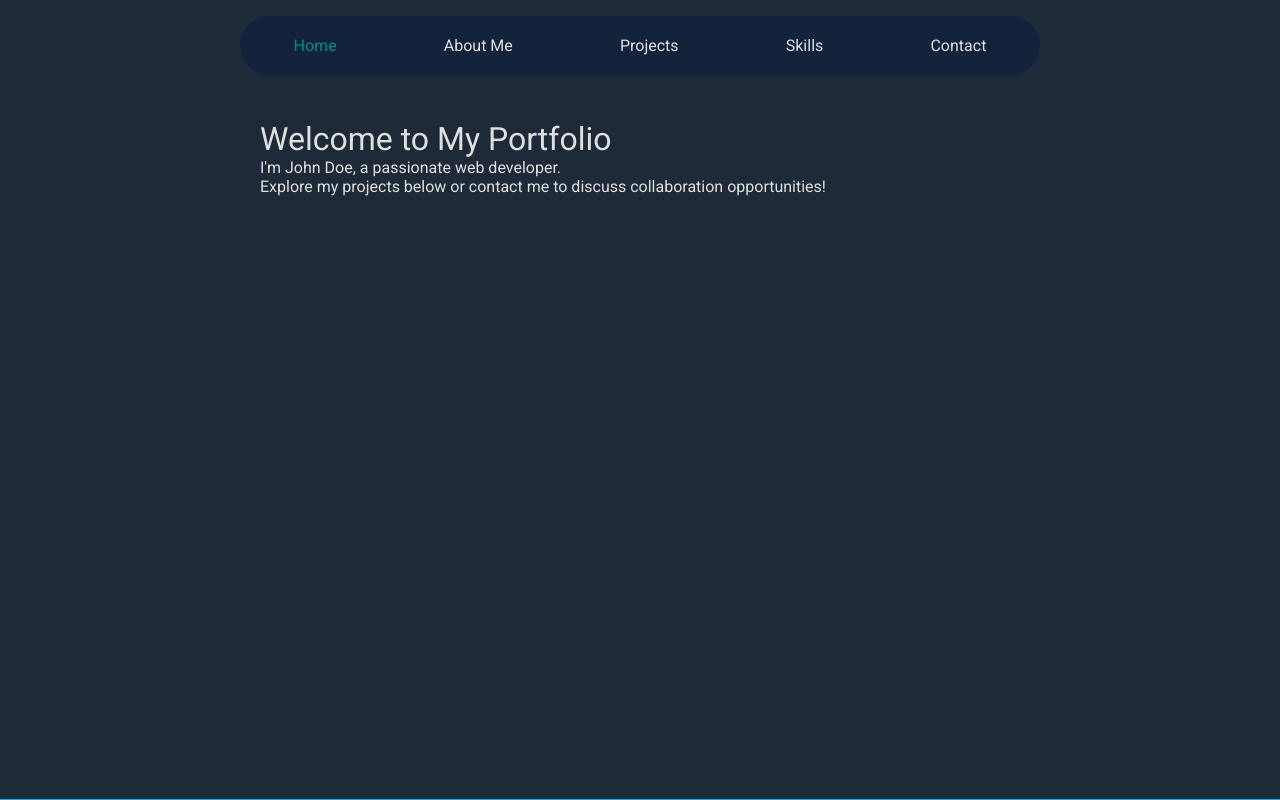
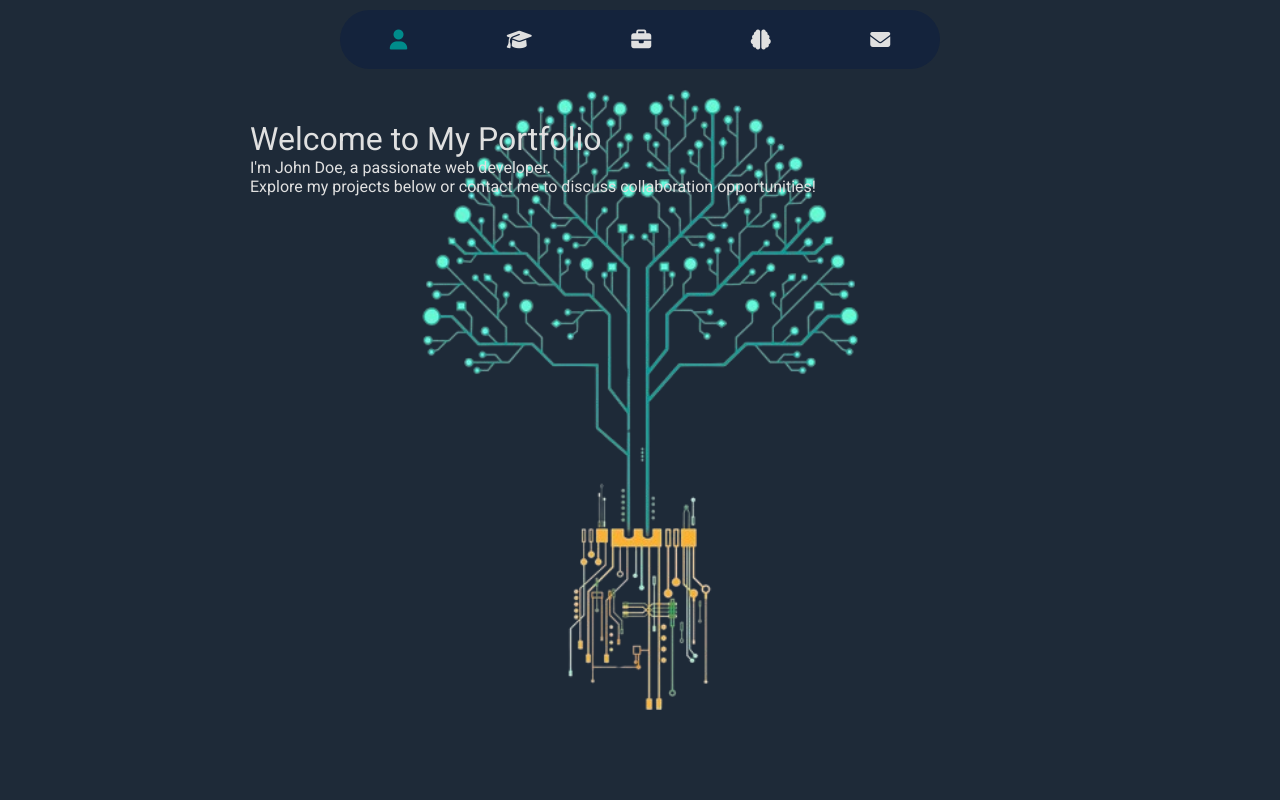
Before and after one commit to cgm-msdaungs/react-test, a React (Create React App) app: page / in a window 1280 px wide. Shown: the top 800 px of the page. Built offline with nearby package versions, Linux system fonts and the light colour scheme.

Commit message:
2024-08-18

```diff
--- a/public/index.html
+++ b/public/index.html
@@ -2,15 +2,16 @@
 <html lang="en">
   <head>
     <meta charset="utf-8" />
-    <link rel="icon" href="%PUBLIC_URL%/favicon.ico" />
+    <link rel="icon" href="%PUBLIC_URL%/images/icon.png" />
     <meta name="viewport" content="width=device-width, initial-scale=1" />
     <meta name="theme-color" content="#000000" />
     <meta
       name="description"
       content="A portfolio Website"
     />
-    <link rel="apple-touch-icon" href="%PUBLIC_URL%/logo192.png" />
+    <link rel="apple-touch-icon" href="%PUBLIC_URL%/images/icon.png" />
     <link rel="manifest" href="%PUBLIC_URL%/manifest.json" />
+    <link rel="stylesheet" href="https://cdnjs.cloudflare.com/ajax/libs/font-awesome/6.6.0/css/all.min.css"/>
     <title>Van Lal Ruat</title>
   </head>
   <body>
--- a/src/App.css
+++ b/src/App.css
@@ -1,6 +1,7 @@
 /* src/App.css */
 /* Fonts */
 @import url('https://fonts.googleapis.com/css2?family=Roboto:wght@300;400;700&display=swap');
+@import url('https://fonts.googleapis.com/css2?family=Lora:ital,wght@0,400..700;1,400..700&family=Roboto:wght@400;700&display=swap');
 
 * {
   margin: 0;
@@ -11,9 +12,22 @@
   font-style: normal;
 }
 
+.roboto-regular {
+  font-family: "Roboto", sans-serif;
+  font-weight: 400;
+  font-style: normal;
+}
+
+.roboto-bold {
+  font-family: "Roboto", sans-serif;
+  font-weight: 700;
+  font-style: normal;
+}
+
+
 /* Default Light Mode Colors */
 :root {
-  --background-color: #1E2A38;
+  --background-color: rgb(30, 42, 56);
   --text-color: #E0E0E0;
   --text-light-color: #bdc3c7;
   --border-color: #00B3E6;
@@ -26,22 +40,25 @@ body {
   margin: 0;
   padding: 0;
   color: var(--text-color);
-  font-family: Arial, sans-serif;
 }
 
 .container {
   background-color: var(--background-color);
 }
 
+.nav-bar {
+  position: fixed;
+  top: 0;
+  left: 0;
+  width: 100%;
+  padding: 10px 0 5px;
+  z-index: 1000;
+}
+
 nav {
-  position: fixed;
-  top: 1rem;
-  left: 50%;
-  width: 100%;
-  width: 800px;
+  width: 600px;
+  margin: 0 auto;
   border-radius: 50px;
-  transform: translateX(-50%);
-  z-index: 1000;
   background-color: var(--navbar-color);
 }
 
@@ -58,6 +75,10 @@ nav ul li {
   cursor: pointer;
 }
 
+nav .nav-icon {
+  width: 40px;
+}
+
 nav ul li:hover {
   color: var(--button-hover-color);
   transition: all .3s;
@@ -69,18 +90,14 @@ nav ul li.active {
 }
 
 .section {
+  /* border: 1px solid greenyellow; */
+  max-width: 820px;
   min-height: 100vh;
+  margin: 0 auto;
   padding-top: 100px;
-  border-bottom: 1px solid var(--border-color);
 }
-/*
-#contact .section {
-  min-height: 101vh;
-} */
 
 .content {
-  max-width: 800px;
-  margin: 0 auto;
   padding: 20px;
   border-radius: 5px;
   -webkit-border-radius: 5px;
@@ -89,3 +106,20 @@ nav ul li.active {
   -o-border-radius: 5px;
   background: var(--secondary-color);
 }
+
+#footer .section {
+  max-width: 600px;
+  min-height: 0;
+  padding-top: 0;
+  text-align: center;
+}
+
+#footer .section .content {
+  border-radius: 50px 50px 0 0;
+  background: var(--navbar-color);
+}
+
+/* HOME PAGE */
+#home .section {
+  background: url('../public/images/bg_01.png') no-repeat center/contain;
+}
--- a/src/App.js
+++ b/src/App.js
@@ -6,10 +6,10 @@ import About from './components/About';
 import Projects from './components/Projects';
 import Skills from './components/Skills';
 import Contact from './components/Contact';
+import Footer from './components/Footer';
 
 function App() {
     const [activeSection, setActiveSection] = useState('home');
-    const [isDarkMode, setIsDarkMode] = useState(false);
 
     const scrollToSection = (id) => {
         const element = document.getElementById(id);
@@ -62,40 +62,42 @@ function App() {
 
     return (
         <div className="App">
+            <div className='nav-bar container'>
                 <nav>
                     <ul>
                         <li
                             className={activeSection === 'home' ? 'active' : ''}
                             onClick={() => scrollToSection('home')}
                         >
-                        Home
+                            <i className="fa-solid fa-user fa-lg"></i>
                         </li>
                         <li
                             className={activeSection === 'about' ? 'active' : ''}
                             onClick={() => scrollToSection('about')}
                         >
-                        About Me
+                            <i className="fa-solid fa-graduation-cap fa-lg"></i>
                         </li>
                         <li
                             className={activeSection === 'projects' ? 'active' : ''}
                             onClick={() => scrollToSection('projects')}
                         >
-                        Projects
+                            <i className="fa-solid fa-briefcase fa-lg"></i>
                         </li>
                         <li
                             className={activeSection === 'skills' ? 'active' : ''}
                             onClick={() => scrollToSection('skills')}
                         >
-                        Skills
+                            <i className="fa-solid fa-brain fa-lg"></i>
                         </li>
                         <li
                             className={activeSection === 'contact' ? 'active' : ''}
                             onClick={() => scrollToSection('contact')}
                         >
-                        Contact
+                            <i className="fa-sharp fa-solid fa-envelope fa-lg"></i>
                         </li>
                     </ul>
                 </nav>
+            </div>
 
             <div id="home" className="container">
                 <Home />
@@ -116,6 +118,10 @@ function App() {
             <div id="contact" className="container">
                 <Contact />
             </div>
+
+            <footer id="footer" className="container">
+                <Footer />
+            </footer>
         </div>
     );
 }
--- /dev/null
+++ b/src/components/Footer.js
@@ -0,0 +1,13 @@
+import React from 'react';
+
+const Footer = () => {
+  return (
+    <div className="section">
+      <div className="content">
+        <p>&copy; Copyright all right reverse to msds 2024.</p>
+      </div>
+    </div>
+  );
+};
+
+export default Footer;
```
Also changed, not shown: public/images/bg_01.png (added), public/images/icon.png (added). Lines whose indentation alone changed are shown as unchanged.
